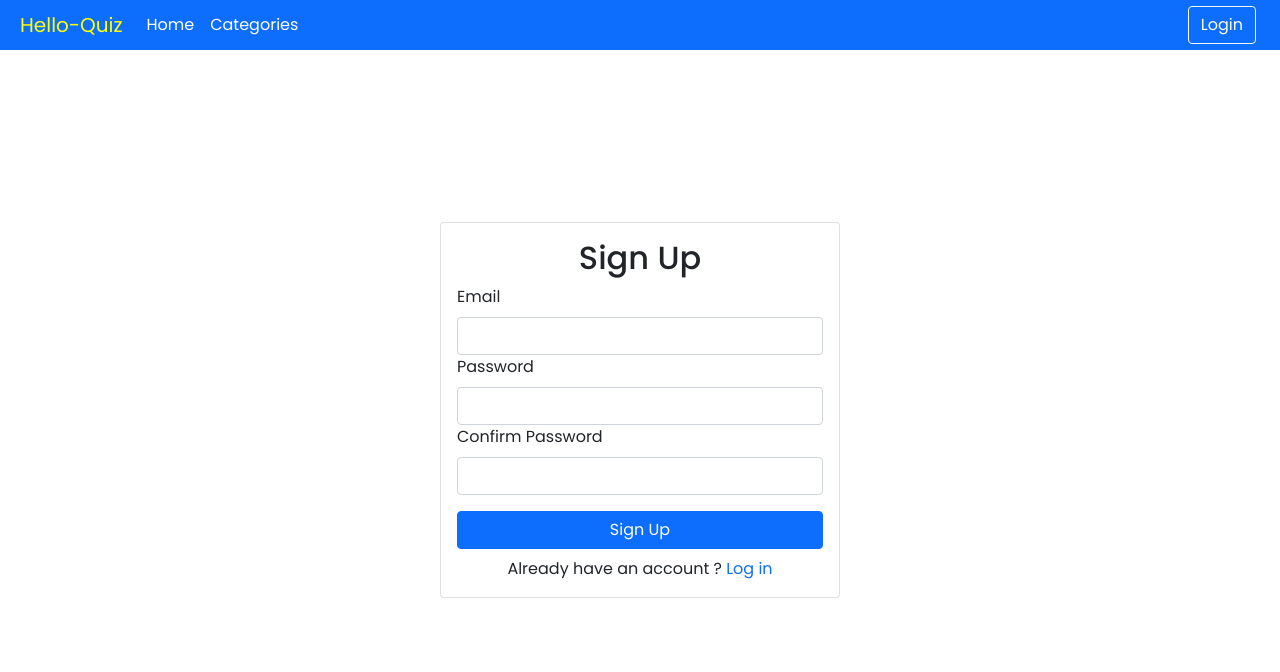
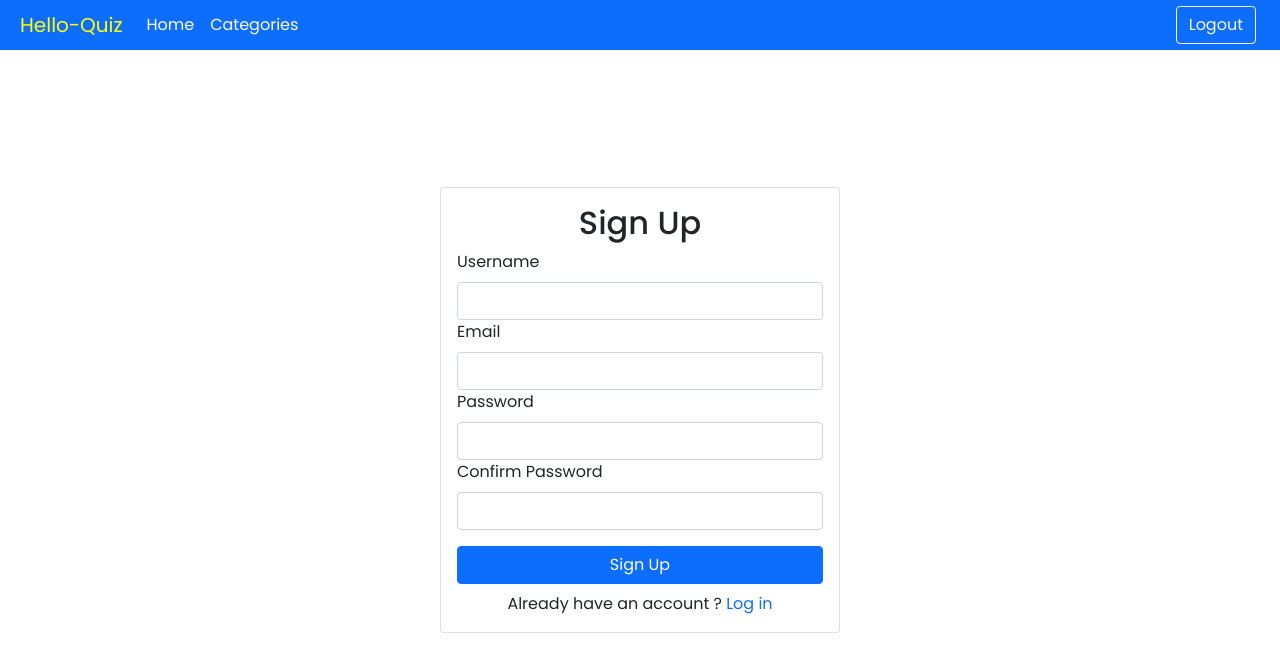
Before and after one commit to Rajarshi38/Quiz-app, a React (Create React App) app: page /signup in a window 1280 px wide. Shown: the top 672 px of the page. Built offline with nearby package versions, Linux system fonts and the light colour scheme; no server answers; sample sign-in values are in the browser's storage.

Commit message:
username implemented

```diff
--- a/src/App.js
+++ b/src/App.js
@@ -8,6 +8,7 @@ import Result from "./components/Result";
 import Signup from "./components/Signup";
 import { AuthProvider } from "./components/Contexts/AuthContext";
 import Login from "./components/Login";
+import PrivateRoute from "./components/PrivateRoute";
 
 function App() {
   return (
@@ -24,7 +25,9 @@ function App() {
           <div className="content">
             <Routes>
               <Route path="/" element={<Starter />} />
-              <Route path="/home" element={<Home />} />
+              <Route path="/home" element={<PrivateRoute />}>
+                <Route path="/home" element={<Home />} />
+              </Route>
               <Route path="/questions" element={<Question />} />
               <Route path="/result" element={<Result />} />
               <Route path="/signup" element={<Signup />} />
--- a/src/components/Contexts/AuthContext.js
+++ b/src/components/Contexts/AuthContext.js
@@ -14,13 +14,19 @@ export function AuthProvider({ children }) {
   function login(email, password) {
     return auth.signInWithEmailAndPassword(email, password);
   }
-  function signup(email, password) {
-    return auth.createUserWithEmailAndPassword(email, password);
+  function signup(username, email, password) {
+    return auth
+      .createUserWithEmailAndPassword(email, password)
+      .then((cred) => cred.user.updateProfile({ displayName: username }))
+      .catch((err) => console.log(err));
+  }
+  function logout() {
+    return auth.signOut();
   }
   useEffect(() => {
     const unsubscribe = auth.onAuthStateChanged((user) => {
+      setCurrentUser(user);
       setLoading(false);
-      setCurrentUser(user);
     });
 
     return unsubscribe;
@@ -30,6 +36,7 @@ export function AuthProvider({ children }) {
     currentUser,
     signup,
     login,
+    logout,
   };
   return (
     <AuthContext.Provider value={value}>
--- a/src/components/Header.jsx
+++ b/src/components/Header.jsx
@@ -1,24 +1,28 @@
-import { Link } from "react-router-dom";
+import { Link, useNavigate } from "react-router-dom";
 import { Button } from "react-bootstrap";
 import { Navbar, Nav } from "react-bootstrap";
+import { useAuth } from "./Contexts/AuthContext";
+
+import { useState } from "react";
 
 const Header = () => {
+  const [error, setError] = useState("");
+  const { currentUser, logout } = useAuth();
+  const navigate = useNavigate();
+
+  async function logoutHandler() {
+    setError("");
+    try {
+      await logout();
+      navigate("/");
+    } catch (err) {
+      setError("Failed to Log Out");
+      alert(error);
+    }
+  }
+
   return (
     <div className="header">
-      {/* <nav className="navbar navbar-light bg-primary">
-                <h5 style={{
-                    color : "yellow"
-                }}>Hello Quiz</h5>
-                <ul>
-                    <Link to="/"><li>Home</li></Link>
-                    <li>About</li>
-                    <li>Contact</li>
-
-                </ul>
-
-
-            </nav> */}
-
       <Navbar bg="primary" variant="primary">
         <Navbar.Brand
           style={{
@@ -37,9 +41,15 @@ const Header = () => {
           </Nav.Link>
         </Nav>
         <Nav className="me-4">
-          <Button variant="outline-light" className="" as={Link} to="/signup">
-            Login
-          </Button>
+          {currentUser ? (
+            <Button variant="outline-light" onClick={logoutHandler}>
+              Logout
+            </Button>
+          ) : (
+            <Button variant="outline-light" className="" as={Link} to="/login">
+              Login
+            </Button>
+          )}
         </Nav>
       </Navbar>
     </div>
--- a/src/components/Home.jsx
+++ b/src/components/Home.jsx
@@ -4,9 +4,10 @@ import { useEffect, useState } from "react";
 import { Button } from "react-bootstrap";
 
 import { useNavigate } from "react-router-dom";
-// import { Dropdown } from "bootstrap";
+import { useAuth } from "./Contexts/AuthContext";
 
 const Home = () => {
+  const { currentUser } = useAuth();
   const [categories, setCategories] = useState([]);
   const [category, setCategory] = useState("");
   const [loading, setLoading] = useState(true);
@@ -30,7 +31,14 @@ const Home = () => {
 
   return (
     <form className="home" onSubmit={handleSubmit}>
-            <h5>Choose your category</h5>
+      <h5 className="text-center">
+        Hi, {currentUser.displayName} <br />
+        Please Choose your category
+        <br />
+        <span className="warn text-danger">
+          Not selecting category will lead to random categories
+        </span>
+      </h5>
       <select
         defaultValue={"DEFAULT"}
         className="form-select"
--- a/src/components/Login.jsx
+++ b/src/components/Login.jsx
@@ -1,22 +1,24 @@
 import { useState, useRef } from "react";
 import { Card, Button, Form, Alert } from "react-bootstrap";
 import { useAuth } from "./Contexts/AuthContext";
-import { Link } from "react-router-dom";
+import { Link, useNavigate } from "react-router-dom";
 const Login = () => {
   const emailRef = useRef();
   const passwordRef = useRef();
-  const { signup } = useAuth();
+  const { login } = useAuth();
 
   const [error, setError] = useState("");
   const [loading, setLoading] = useState(false);
+  const navigate = useNavigate();
   const handleSubmit = async (e) => {
     e.preventDefault();
     try {
       setError("");
       setLoading(true);
-      await signup(emailRef.current.value, passwordRef.current.value);
+      await login(emailRef.current.value, passwordRef.current.value);
+      navigate("/home");
     } catch (error) {
-      setError("Failed to sign in");
+      setError("Failed to log in");
     }
 
     setLoading(false);
--- /dev/null
+++ b/src/components/PrivateRoute.js
@@ -0,0 +1,8 @@
+import { Navigate, Outlet } from "react-router-dom";
+import { useAuth } from "./Contexts/AuthContext";
+const PrivateRoute = () => {
+  const { currentUser } = useAuth();
+  return currentUser ? <Outlet /> : <Navigate replace to="/login" />;
+};
+
+export default PrivateRoute;
--- a/src/components/Questions.jsx
+++ b/src/components/Questions.jsx
@@ -2,12 +2,11 @@ import axios from "axios";
 import { useEffect, useState } from "react";
 import Question from "./Question";
 import { useNavigate, useLocation } from "react-router-dom";
+
 const Questions = () => {
   const { state } = useLocation();
   const navigate = useNavigate();
-
   const { category } = state;
-
   const [questions, setQuestions] = useState([]);
   const [loading, setLoading] = useState(true);
   const [currentIndex, setCurrentIndex] = useState(0);
@@ -41,6 +40,7 @@ const Questions = () => {
       newArray[questionNumber] = optionNumber;
       return newArray;
     });
+    // setDirty();
   };
 
   useEffect(() => {
@@ -69,10 +69,7 @@ const Questions = () => {
       });
   }, [category]);
 
-  // useEffect(() => {
-  //     console.log(score);
-  // }, [score]);
-
+  useEffect(() => {});
   // const currentQuestion = questions.slice(indexOfFirstQuestion, indexOfLastQuestion);
   const currentQuestion = questions[currentIndex];
 
--- a/src/components/Result.jsx
+++ b/src/components/Result.jsx
@@ -6,11 +6,19 @@ const Result = () => {
   const { totalScore, category } = state;
 
   return (
-        <div>
+    <div className="result">
       <h3>Your Score is {totalScore}</h3>
       <div>
-                Want to try another time? <Link to="/home">Change category</Link> or{" "}
-                <Link to="/questions" state={{ category: category }}>
+        Want to try another time?{" "}
+        <Link to="/home" className="text-decoration-none">
+          Change category
+        </Link>{" "}
+        or{" "}
+        <Link
+          to="/questions"
+          state={{ category: category }}
+          className="text-decoration-none"
+        >
           Same type
         </Link>{" "}
       </div>
--- a/src/components/Signup.jsx
+++ b/src/components/Signup.jsx
@@ -1,8 +1,9 @@
 import { Form, Card, Button, Alert } from "react-bootstrap";
 import { useState, useRef } from "react";
 import { useAuth } from "./Contexts/AuthContext";
-import { Link } from "react-router-dom";
+import { Link, useNavigate } from "react-router-dom";
 const Signup = () => {
+  const usernameRef = useRef();
   const emailRef = useRef();
   const passwordRef = useRef();
   const confirmPasswordRef = useRef();
@@ -10,6 +11,7 @@ const Signup = () => {
 
   const [error, setError] = useState("");
   const [loading, setLoading] = useState(false);
+  const navigate = useNavigate();
   const handleSubmit = async (e) => {
     e.preventDefault();
 
@@ -19,7 +21,12 @@ const Signup = () => {
     try {
       setError("");
       setLoading(true);
-      await signup(emailRef.current.value, passwordRef.current.value);
+      await signup(
+        usernameRef.current.value,
+        emailRef.current.value,
+        passwordRef.current.value
+      );
+      navigate("/home");
     } catch (error) {
       setError("Failed to create an account");
     }
@@ -38,6 +45,10 @@ const Signup = () => {
           <h2 className="text-center mb-2">Sign Up</h2>
           {error && <Alert variant="danger">{error}</Alert>}
           <Form onSubmit={handleSubmit}>
+            <Form.Group id="username">
+              <Form.Label>Username</Form.Label>
+              <Form.Control type="text" required ref={usernameRef} />
+            </Form.Group>
             <Form.Group id="email">
               <Form.Label>Email</Form.Label>
               <Form.Control type="email" required ref={emailRef} />
--- a/src/index.css
+++ b/src/index.css
@@ -23,6 +23,9 @@ body {
   align-items: center;
   flex-direction: column;
   /* gap: 5px; */
+}
+.warn {
+  font-size: 0.8rem;
 }
 .starter {
   display: flex;
```
Also changed, not shown: src/components/Prompt.js (added, +19 -0 lines), src/components/Question.jsx (+0 -18 lines). Lines whose indentation alone changed are shown as unchanged.
